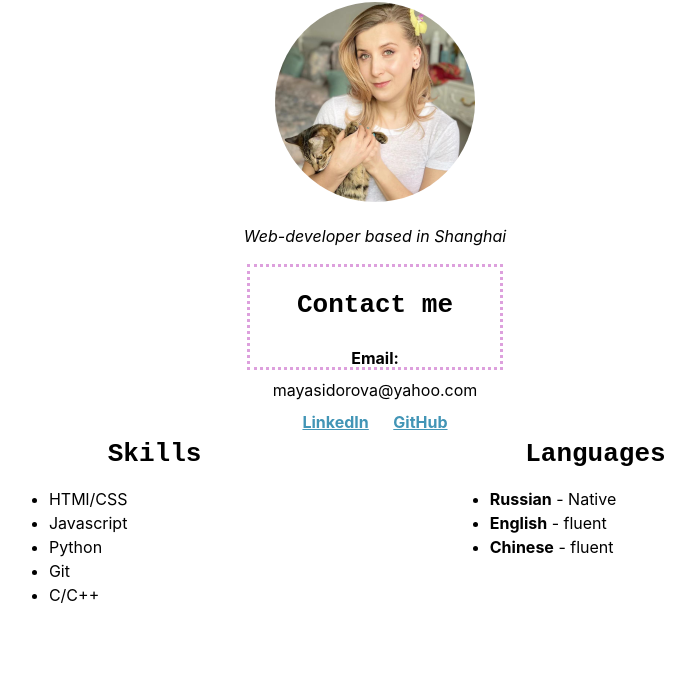
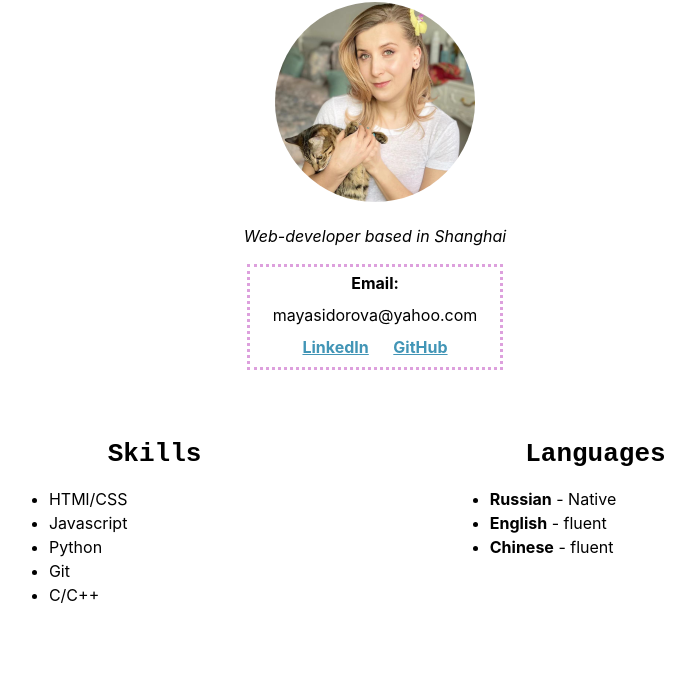
Before and after one commit to Mayumayumau/rsschool-cv, a plain HTML site: page index.html in a window 1280 px wide. Shown: the part 92-772 px from the top of the page, without its empty margins (265-960 px from the left). Drawn offline with Linux system fonts and the light colour scheme.

Commit message:
Revert "Update index.html"
This reverts commit 081680f8f3b4af9149f5becaf7395fa3b4cb361f.

```diff
--- a/index.html
+++ b/index.html
@@ -13,7 +13,6 @@
       <img id="photo" src="photo.png" alt="A photo of a woman with a cat" />
       <p id="subtitle"><em>Web-developer based in Shanghai</em></p>
       <section id="contacts">
-        <h2>Contact me</h2>
         <div id="email"><b>Email:</b> mayasidorova@yahoo.com</div>
         <div id="linkedin">
           <a href="https://www.linkedin.com/in/maya-sidorova-97a15686"
```
